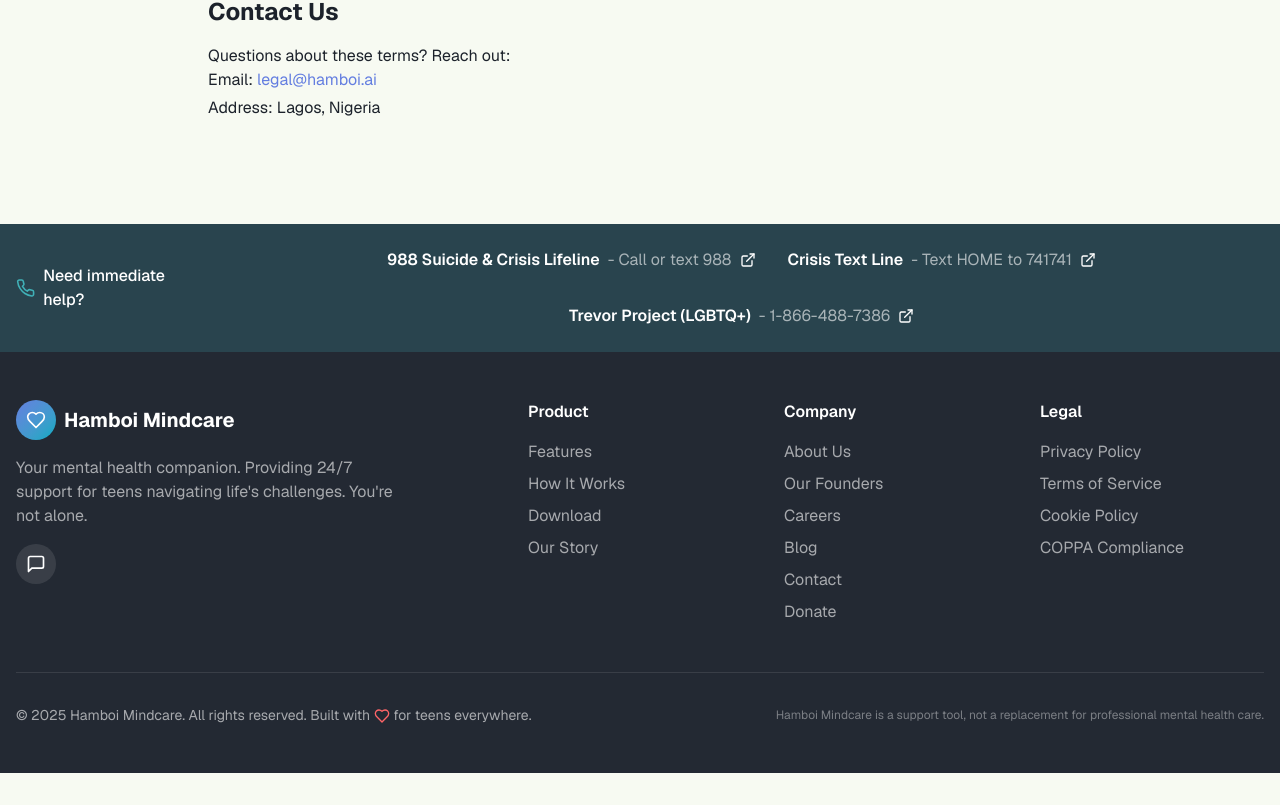
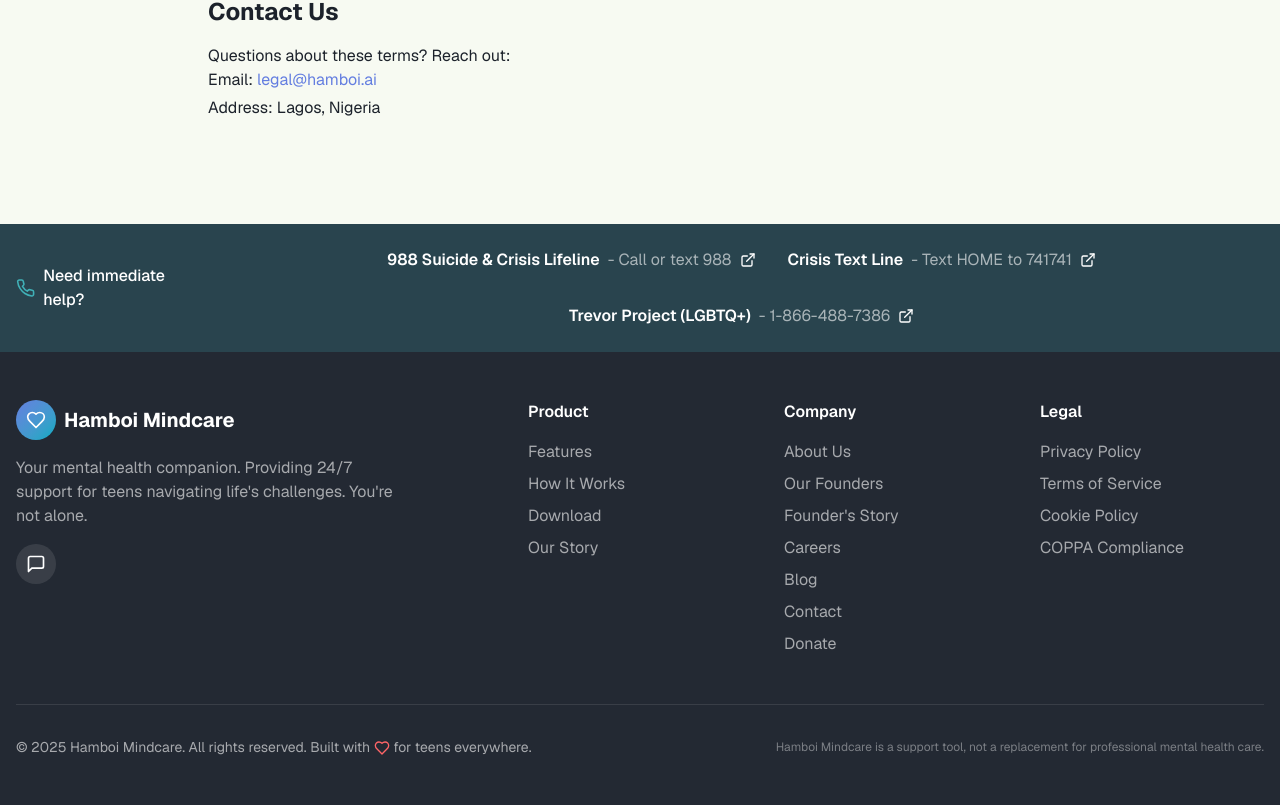
Before and after one commit to hamboi772/v0-hamboi-ai-landing-page, a Next.js app: page /terms in a window 1280 px wide. Shown: the part 2657-3462 px from the top of the page. Before the commit the page ends 3430 px from the top, so only its background shows below. Built offline with nearby package versions, Linux system fonts and the light colour scheme.

Commit message:
feat: add "Founder's Story" link to footer
Add article link in footer's "Company" section for easy access.

Co-authored-by: null <248076379+hamboi772@users.noreply.github.com>

```diff
--- a/components/footer.tsx
+++ b/components/footer.tsx
@@ -16,7 +16,8 @@ const footerLinks = {
   ],
   company: [
     { name: "About Us", href: "/about" },
-    { name: "Our Founders", href: "/about/founders" }, // Added Founders link to Company section
+    { name: "Our Founders", href: "/about/founders" },
+    { name: "Founder's Story", href: "/about/article" },
     { name: "Careers", href: "/careers" },
     { name: "Blog", href: "/blog" },
     { name: "Contact", href: "/contact" },
```
